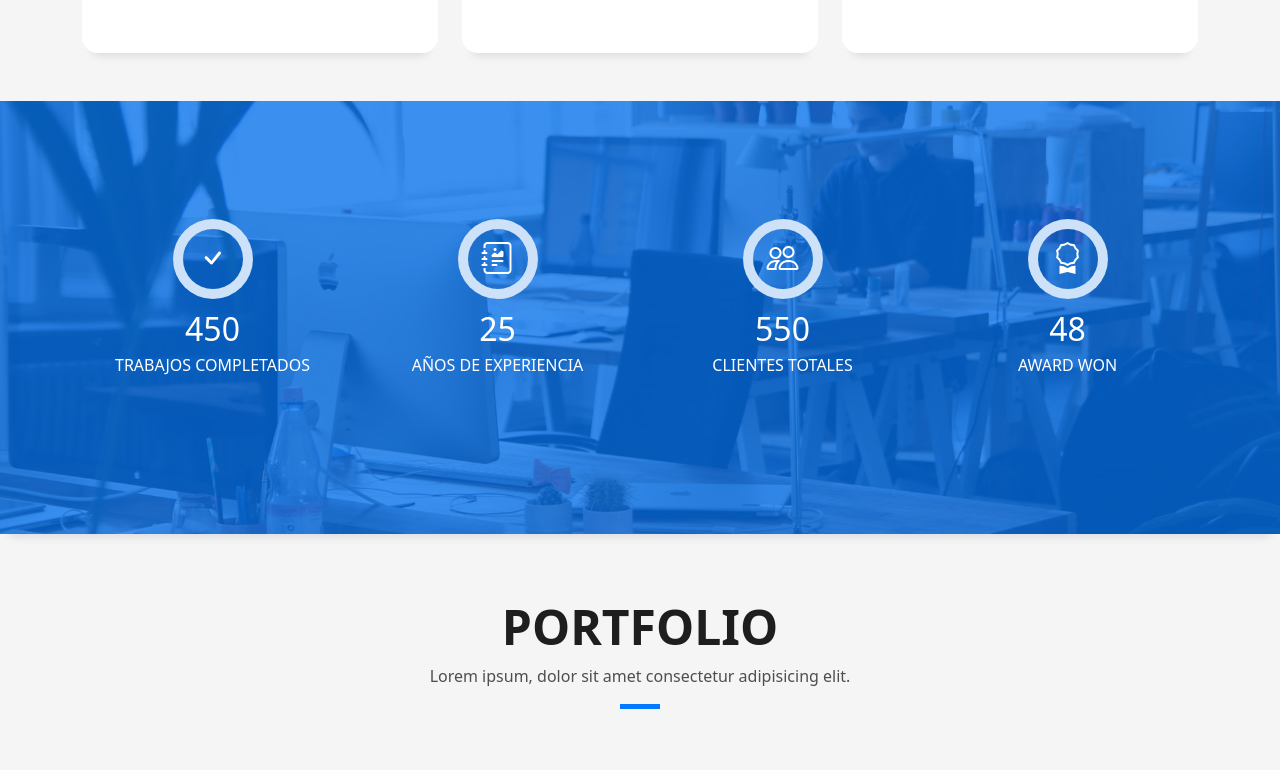
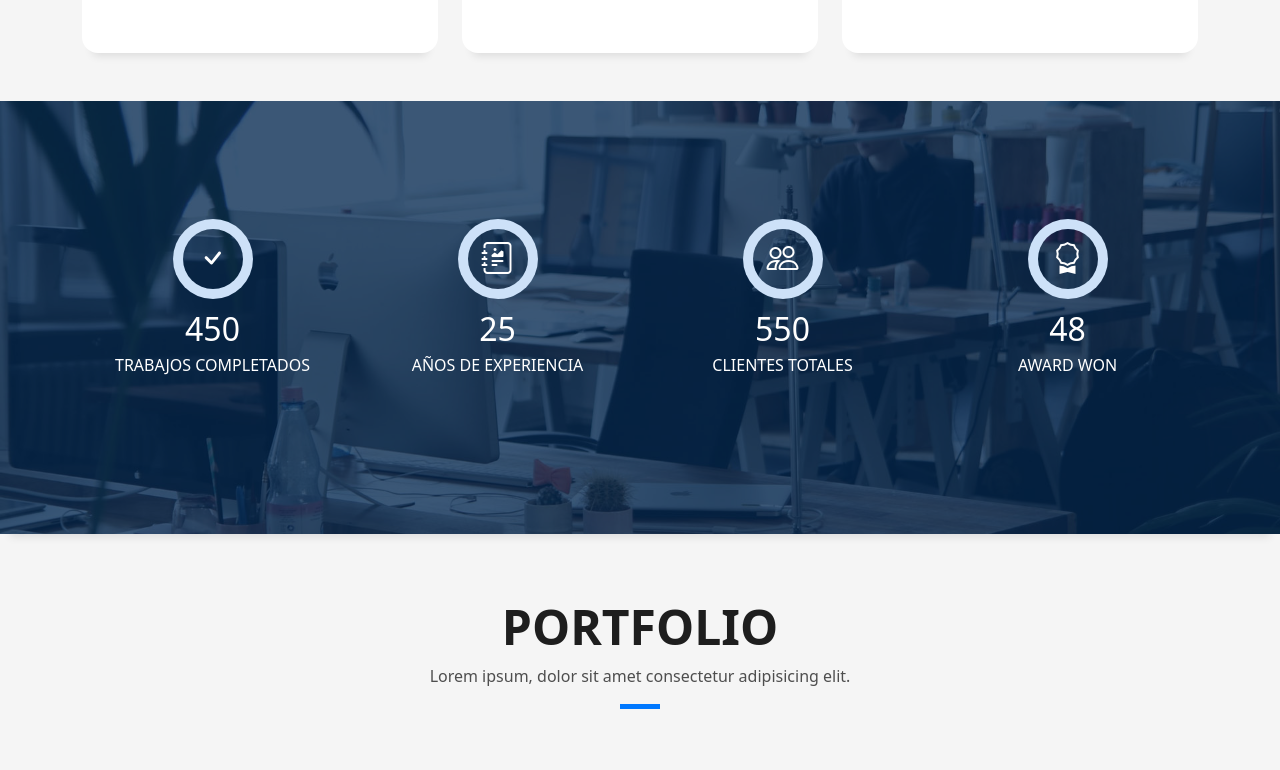
Before and after one commit to andres0524/andres0524.github.io, a plain HTML site: page index.html in a window 1280 px wide. Shown: the part 2689-3459 px from the top of the page. Drawn offline with Linux system fonts and the light colour scheme; files whose address does not match are found by name.

Commit message:
Update style.css

```diff
--- a/assets/css/style.css
+++ b/assets/css/style.css
@@ -94,7 +94,9 @@ a:hover {
 }
 
 .overlay-mf {
-  background-color: #0078ff;
+  background-color: #002855;
+
+ /*#0078ff*/
 }
 
 .overlay-mf {
```
